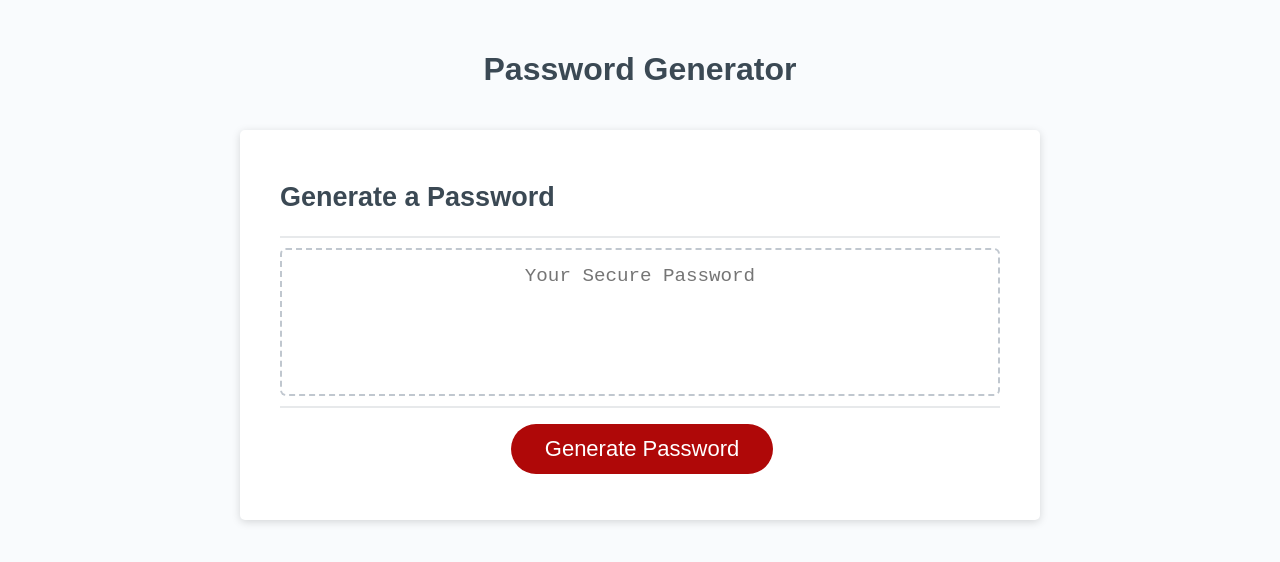
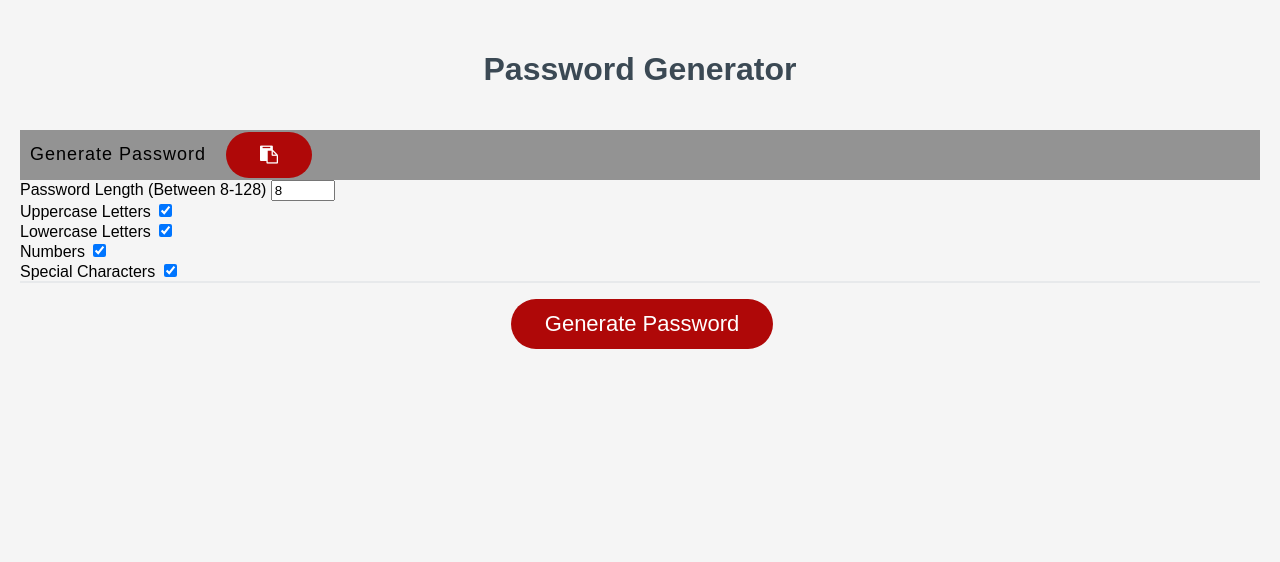
Before and after one commit to rsimkoff/Password_Generator_Final, a plain HTML site: page index.html in a window 1280 px wide. Drawn offline with Linux system fonts and the light colour scheme.

Commit message:
updated index.html and js

```diff
--- a/index.html
+++ b/index.html
@@ -6,29 +6,46 @@
     <meta http-equiv="X-UA-Compatible" content="ie=edge" />
     <title>Password Generator</title>
     <link rel="stylesheet" href="style.css" />
+    <link rel="stylesheet" href="https://cdnjs.cloudflare.com/ajax/libs/font-awesome/4.7.0/css/font-awesome.min.css">
   </head>
   <body>
     <div class="wrapper">
-      <header>
-        <h1>Password Generator</h1>
-      </header>
-      <div class="card">
-        <div class="card-header">
-          <h2>Generate a Password</h2>
+        <header>
+            <h1>Password Generator</h1>
+        </header>
+        <div class="result-wrapper">
+            <span id="result">Generate Password</span>
+        <button class="btn fa fa-clipboard" id="clipboard" style="color:white">
+        </button>
         </div>
-        <div class="card-body">
-          <textarea
-            readonly
-            id="password"
-            placeholder="Your Secure Password"
-            aria-label="Generated Password"
-          ></textarea>
+        <div class="settings">
+            <div class="setting">
+                <label for="length">Password Length (Between 8-128)</label>
+                <input type="number" id="length" min="8" max="128" value="8"/>
+            </div>
+            <div class="setting">
+                <label for="uppercase">Uppercase Letters</label>
+                <input type="checkbox" id="uppercase" checked/>
+            </div>
+            <div class="setting">
+                <label for="lowercase">Lowercase Letters</label>
+                <input type="checkbox" id="lowercase" checked/>
+            </div>
+            <div class="setting">
+                <label for="numbers">Numbers</label>
+                <input type="checkbox" id="numbers" checked/>
+            </div>
+            <div class="setting">
+                <label for="symbols">Special Characters</label>
+                <input type="checkbox" id="symbols" checked/>
+            </div>
         </div>
         <div class="card-footer">
           <button id="generate" class="btn">Generate Password</button>
         </div>
       </div>
     </div>
-    <script src="script.js"></script>
+
   </body>
+  <script src="script.js"></script>
 </html>
--- a/script.js
+++ b/script.js
@@ -83,16 +83,14 @@ function generatePassword(lower, upper, number, symbol, length) {
 
 
 
-// Math.floor rounds decimals of math.random within fromCharCode function that invokes  ASCII table containing available characters. 26 is for 26 letters in alphabet, +97 because lowercase letters start at 97.
 function getRandomLower() {
     return String.fromCharCode(Math.floor(Math.random()*26) + 97);
 }
 
-// Math.floor rounds decimals of math.random within fromCharCode function that invokes  ASCII table containing available characters. 26 is for 26 letters in alphabet, +65 because uppercase letters start at 65.
 function getRandomUpper() {
     return String.fromCharCode(Math.floor(Math.random()*26) + 65);
 }
-// Same idea here for numbers.
+
 function getRandomNumber() {
     return String.fromCharCode(Math.floor(Math.random()*10) + 48);
 }
--- a/style.css
+++ b/style.css
@@ -1,3 +1,5 @@
+
+/* */
 *,
 *::before,
 *::after {
@@ -7,6 +9,7 @@
 html,
 body,
 .wrapper {
+  background-color: whitesmoke;
   height: 100%;
   margin: 0;
   padding: 0;
@@ -21,6 +24,19 @@ body {
   padding-top: 30px;
   padding-left: 20px;
   padding-right: 20px;
+}
+
+.result-wrapper {
+  background-color: rgba(0, 0, 0, 0.4);
+  display: flex;
+  justify-content: flex-start;
+  align-items: center;
+  position: relative;
+  font-size: 18px;
+  letter-spacing: 1px;
+  padding: 12px 10px;
+  height: 50px;
+  width: 100%;
 }
 
 header {
@@ -57,6 +73,7 @@ header {
 .card-footer {
   text-align: center;
 }
+
 
 .card-footer::before {
   content: " ";
```
